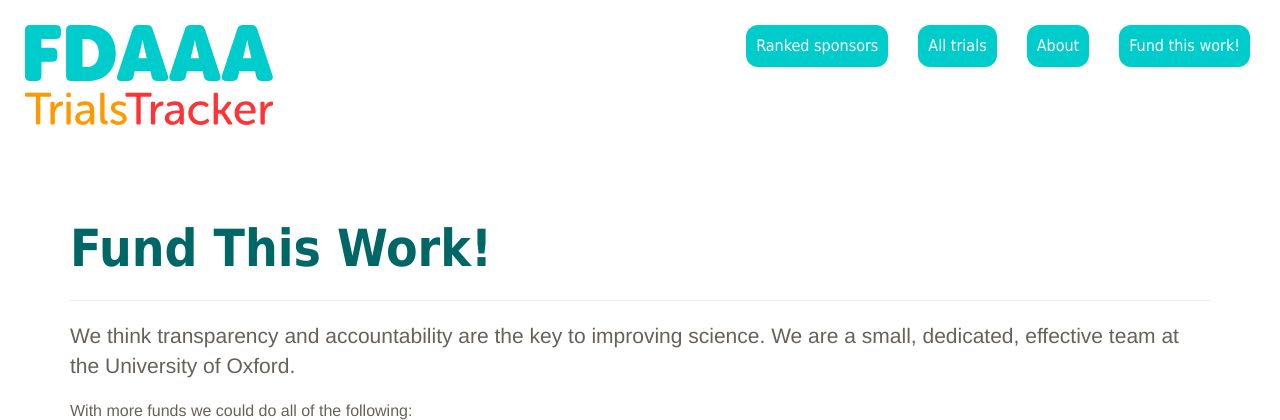
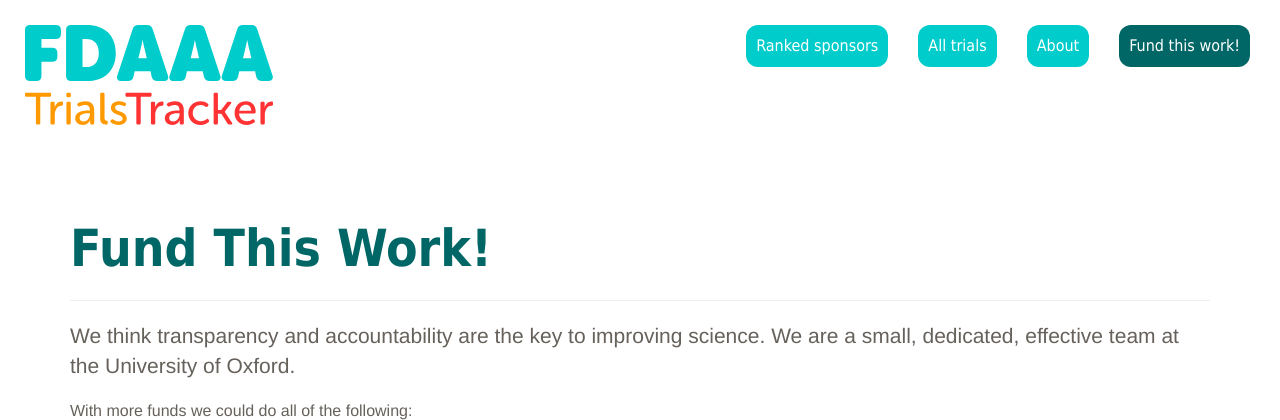
Before and after one commit to ebmdatalab/clinicaltrials-act-tracker, a Django app: page /fund/ in a window 1280 px wide. Shown: the top 420 px of the page. Run offline with Django 3.2, Linux system fonts and the light colour scheme; tables that the repository leaves empty hold one stand-in row (values such as "Sample post"); style sheets or scripts are compiled from the project's sources; parts of the project's set-up code (start-up, migrations or seed data) failed here and were passed over; some libraries are stand-ins or nearby versions; some web fonts are replaced.

Commit message:
Make nav buttons visibly selected

```diff
--- a/clinicaltrials/static/scss/site.scss
+++ b/clinicaltrials/static/scss/site.scss
@@ -1696,3 +1696,13 @@ table.prelaunch td {
 #results {
   opacity: 0;
 }
+
+.navbutton {
+  background-color: $teal-light;
+  color: white;
+  border-radius: 12px;
+}
+
+.navbutton.selected {
+  background-color: $teal-dark;
+}
--- a/clinicaltrials/templates/_base.html
+++ b/clinicaltrials/templates/_base.html
@@ -57,22 +57,22 @@
                     <ul class="nav navbar-nav navbar-right">
                         <li>
                             <a href="/">
-                              <p class="navbutton percentage card">Ranked sponsors</p>
+                              <p class="navbutton{% if request.path == '/' %} selected{% endif %}">Ranked sponsors</p>
                             </a>
                         </li>
                         <li>
                             <a href="/trials/">
-                                <p class="navbutton percentage card">All trials</p>
+                                <p class="navbutton{% if request.path == '/trials/' %} selected{% endif %}">All trials</p>
                             </a>
                         </li>
                         <li>
                             <a href="/about/">
-                              <p class="navbutton percentage card">About</p>
+                              <p class="navbutton{% if request.path == '/about/' %} selected{% endif %}">About</p>
                             </a>
                         </li>
                         <li>
                             <a href="/fund/">
-                              <p class="navbutton percentage card">Fund this work!</p>
+                              <p class="navbutton{% if request.path == '/fund/' %} selected{% endif %}"> Fund this work!</p>
                             </a>
                         </li>
                     </ul>
```
